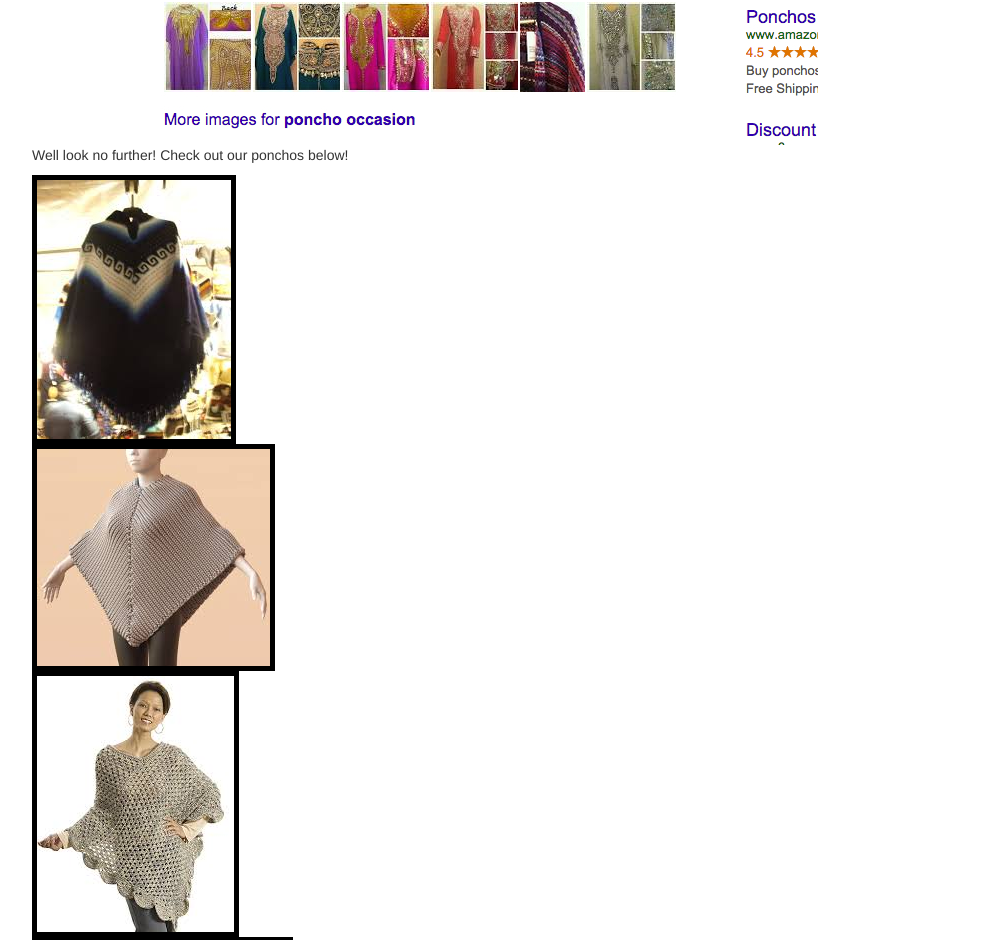
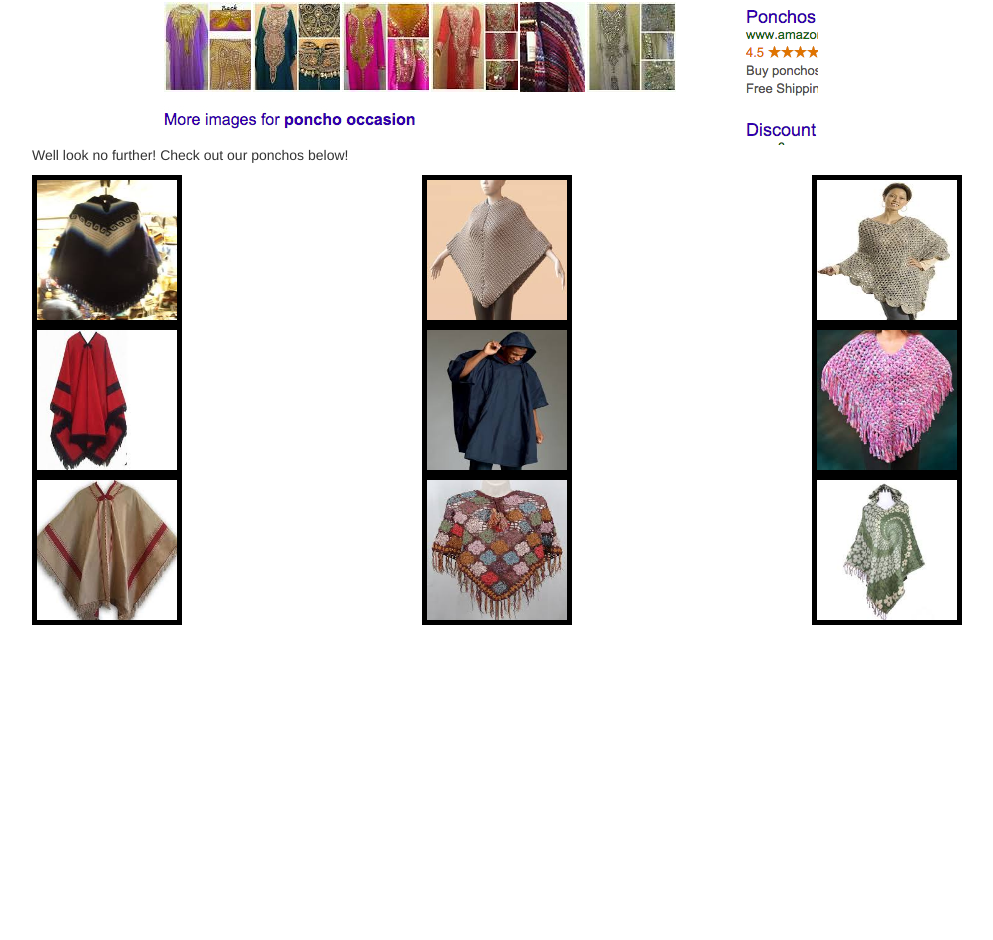
Before and after one commit to rkarasik/hw1, a plain HTML site: page index.html in a window 1280 px wide. Shown: the part 435-1375 px from the top of the page, without its empty margins (38-1031 px from the left). After the commit the page ends 1060 px from the top, so only its background shows below. Drawn offline with nearby package versions, Linux system fonts and the light colour scheme.

Commit message:
nicoles comments

```diff
--- a/index.html
+++ b/index.html
@@ -82,39 +82,63 @@
   </div>
 
   <div class="row">
-      <div class="col-xs-12 col-s-4" id="poncho">
+    <div class="col-xs-12 col-sm-4">
+      <div class="poncho">
         <img src='images/poncho1.jpeg'></img>
       </div>
-      <div class="col-xs-12 col-s-4" id="poncho">
+    </div>
+
+    <div class="col-xs-12 col-sm-4">
+      <div class="poncho">
         <img src='images/poncho2.jpeg'></img>
       </div>
-      <div class="col-xs-12 col-s-4" id="poncho">
+    </div>
+
+    <div class="col-xs-12 col-sm-4">
+      <div class="poncho">
         <img src='images/poncho3.jpeg'></img>
+      </div>
     </div>
   </div>
 
   <div class="row">
-      <div class="col-xs-12 col-s-4" id="poncho">
+    <div class="col-xs-12 col-sm-4">
+      <div class="poncho">
         <img src='images/poncho4.jpeg'></img>
       </div>
-      <div class="col-xs-12 col-s-4" id="poncho">
+    </div>
+
+    <div class="col-xs-12 col-sm-4">
+      <div class="poncho">
         <img src='images/poncho5.jpeg'></img>
       </div>
-      <div class="col-xs-12 col-s-4" id="poncho">
+    </div>
+
+    <div class="col-xs-12 col-sm-4">
+      <div class="poncho">
         <img src='images/poncho6.jpeg'></img>
+      </div>
     </div>
   </div>
 
   <div class="row">
-      <div class="col-xs-12 col-s-4" id="poncho">
+    <div class="col-xs-12 col-sm-4">
+      <div class="poncho">
         <img src='images/poncho7.jpeg'></img>
       </div>
-      <div class="col-xs-12 col-s-4" id="poncho">
+    </div>
+
+    <div class="col-xs-12 col-sm-4">
+      <div class="poncho">
         <img src='images/poncho8.jpeg'></img>
       </div>
-      <div class="col-xs-12 col-s-4" id="poncho">
+    </div>
+
+    <div class="col-xs-12 col-sm-4">
+      <div class="poncho">
         <img src='images/poncho9.jpeg'></img>
       </div>
+      <div>
       </div>
 
 
--- a/main.css
+++ b/main.css
@@ -1,10 +1,14 @@
-#poncho {
+.poncho {
 	display: inline;
+	margin-top: 10px;
+	margin-bottom: 10px;
+/*	margin-right: 5px;
+	margin-left: 5px;*/
 }
 
-#poncho img {
-/*	width: 150px;
-	height: 150px;*/
+.poncho img {
+	width: 150px;
+	height: 150px;
 	border: solid;
 	border-color: black;
 	border-width: 5px;
```
Lines whose indentation alone changed are shown as unchanged.
